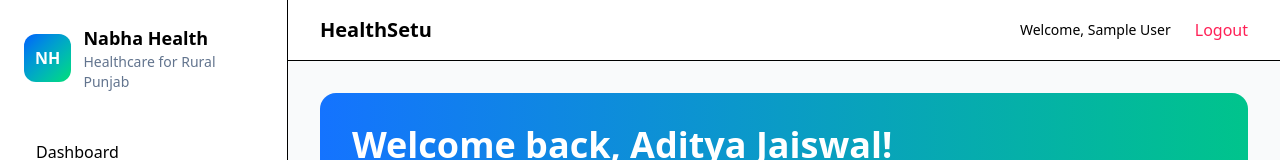
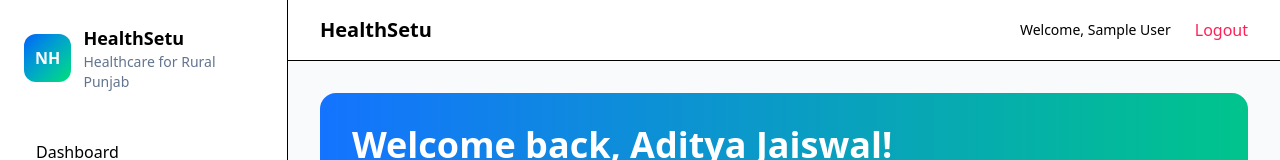
Before and after one commit to jaisaditya/SIH_project_frontend, a React (Vite) app: page / in a window 1280 px wide. Shown: the top 160 px of the page. Built offline with nearby package versions, Linux system fonts and the light colour scheme; no server answers; sample sign-in values are in the browser's storage.

Commit message:
Update Sidebar.jsx

```diff
--- a/src/components/Sidebar.jsx
+++ b/src/components/Sidebar.jsx
@@ -20,7 +20,7 @@
             NH
           </div>
           <div>
-            <h3 className="text-lg font-bold">Nabha Health</h3>
+            <h3 className="text-lg font-bold">HealthSetu</h3>
             <p className="text-sm text-slate-500">Healthcare for Rural Punjab</p>
           </div>
         </div>
```
